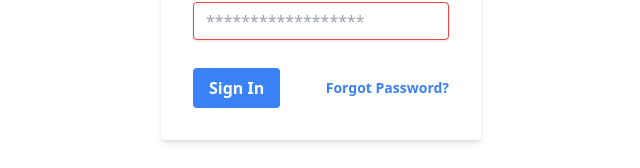
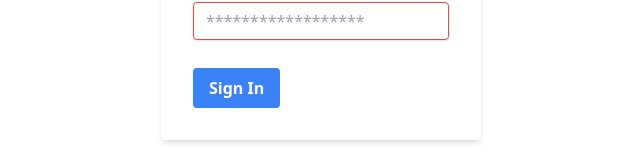
Before and after one commit to Team-Envision-Alpha/SW-I17-Frontend, a React (Create React App) app: page / in a window 1280 px wide. Shown: the part 332-500 px from the top of the page, without its empty margins (319-959 px from the left). Built offline with nearby package versions, Linux system fonts and the light colour scheme; no server answers.

Commit message:
removed warnings

```diff
--- a/src/App.js
+++ b/src/App.js
@@ -1,4 +1,4 @@
-import React, { useEffect } from "react";
+import React from "react";
 import Login from "./Components/Login";
 import {
   Routes,
@@ -16,6 +16,8 @@ const App = () => {
   `
   const {loading,error,data} = useQuery(HELLO)
   console.log(data)
+  console.log(loading);
+  console.log(error);
   return (
     <>
     <Router>
--- a/src/Components/FB.js
+++ b/src/Components/FB.js
@@ -1,6 +1,6 @@
-import React, { useState, useEffect } from "react";
-import axios from "axios";
-import { Navigate } from "react-router-dom";
+import React from "react";
+// import axios from "axios";
+// import { Navigate } from "react-router-dom";
 
 import FacebookLogin from "react-facebook-login";
 
--- a/src/Components/Login.js
+++ b/src/Components/Login.js
@@ -20,6 +20,7 @@ const Login = () => {
   const onSubmit = e=>{
     e.preventDefault()
     login()
+    console.log(loading);
   }
   return (
     <>
@@ -64,12 +65,12 @@ const Login = () => {
             >
               Sign In
             </button>
-            <a
+            {/* <a
               className="inline-block align-baseline font-bold text-sm text-blue-500 hover:text-blue-800"
               href="#"
             >
               Forgot Password?
-            </a>
+            </a> */}
           </div>
         </form>
       </div>
```
